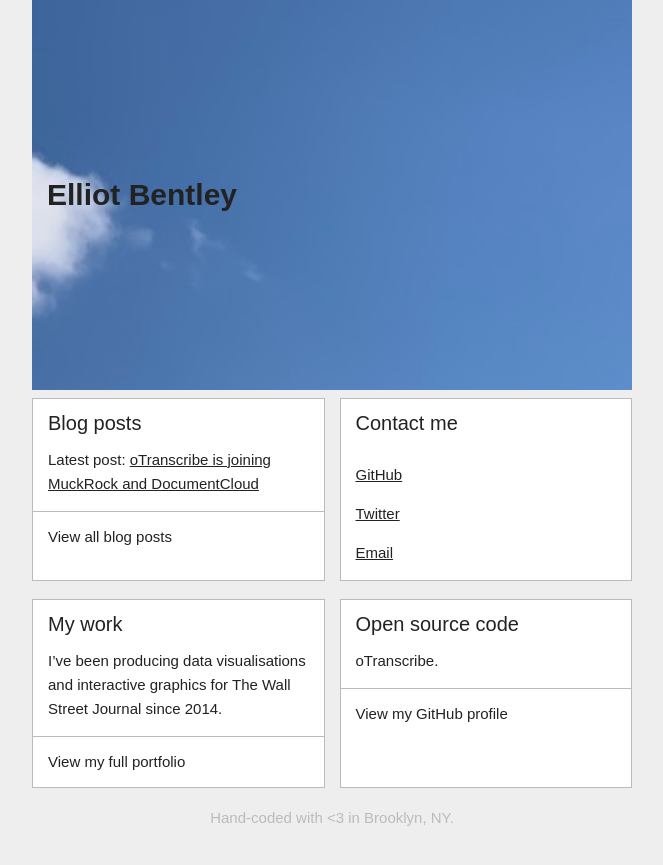
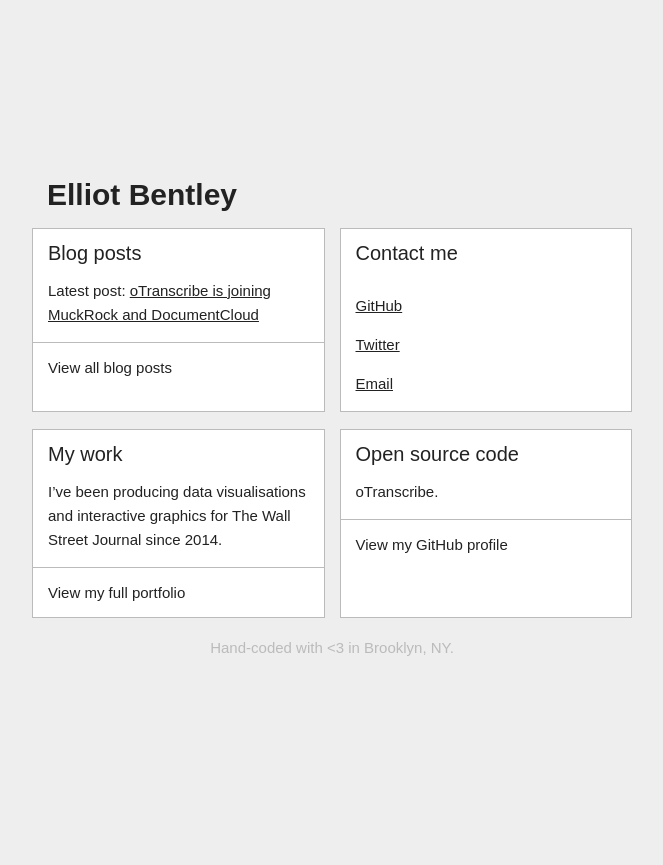
Before and after one commit to ejb/elliotbentley.com, a Jekyll site: the page built from index.html, in a window 1280 px wide. Shown: the top 865 px of the page, without its empty margins (308-971 px from the left). Built offline with Jekyll 4.4.1, drawn with Linux system fonts in a browser that asks for light colours.

Commit message:
Trying out an animated header

```diff
--- a/css/main.css
+++ b/css/main.css
@@ -39,40 +39,27 @@
 }
 
 .site {
-  height: 100vh;
-  overflow-x: hidden;
-  perspective: 1px;
+
 }
 
 header {
   font-size: 30px;
   line-height: 1;
-  padding: 20vh 15px;
+  padding: 20vh 15px 2vh 15px;
+/*  background: linear-gradient(45deg, #c802fd, #47d2cb);*/
 }
 
 header a {
   text-decoration: none;
   font-weight: 700;
+  z-index: 2;
+  position: relative;
 }
 
 header.splash {
   position: relative;
-  overflow-y: hidden;
-  overflow-x: hidden;
 }
-header.splash:after {
-  content: " ";
-  position: absolute;
-  top: 0;
-  right: 0;
-  bottom: 0;
-  left: 0;
-  transform: translateZ(-1px) translateY(-50%) scale(2.5);
-  z-index: -1;
-	background: url('/assets/shoes.jpeg');
-  background-size: cover;
-  background-position-y: center;
-}
+
 
 em {
     font-style: italic;
@@ -101,7 +88,7 @@
 }
 
 .home {
-
+  margin-top: -7.5px;
 }
 
 .box-cont {
@@ -242,12 +229,12 @@
 }
 
 @media (min-width: 600px) {
-  body {
+/*  body {
     min-height: 100vh;
     display: flex;
     align-items: center;
     justify-content: center;
-  }
+  }*/
   .home {
     display: grid;
     grid-template-columns: 1fr 1fr;
--- a/index.html
+++ b/index.html
@@ -37,5 +37,7 @@
     <a class="full-width-link" href="https://github.com/ejb">View my GitHub profile</a>
   </section>
 
+  <script src="/header-splash.js"></script>
+
 
 </div>
```
